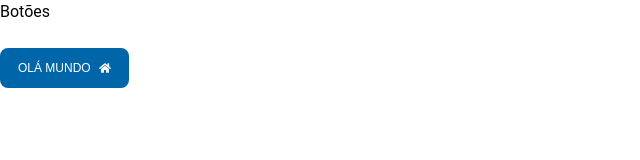
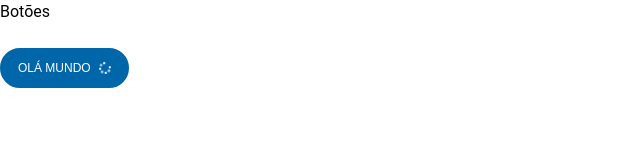
Before and after one commit to asjuanguilherme/design-system, a Next.js app: page / in a window 1280 px wide. Shown: the top 160 px of the page, without its empty margins (0-640 px from the left). Built offline with nearby package versions, Linux system fonts and the light colour scheme.

Commit message:
feat: implementação de novos ajustes e propriedades

```diff
--- a/src/components/Button/config.ts
+++ /dev/null
@@ -1,8 +0,0 @@
-export const config = {
-   cornerStyle: {
-      noRounded: '2px',
-      semiRounded: '4px',
-      fullyRounded: '999px',
-   },
-   hoverEffect: 'darken' //darken lighten or outline
-}
--- a/src/components/Button/index.tsx
+++ b/src/components/Button/index.tsx
@@ -8,14 +8,14 @@ interface Props {
    variant?: string;
    href?: string;
    target?: string;
-   corner?: string;
+   corner?: 'squared' | 'rounded' | 'pill';
    disabled?: boolean;
    prefix?: any;
    sufix?: any;
    loading?: boolean;
 }
 
-const Button = ({label, onClick, variant = 'primary', corner = 'semiRounded', href, target, disabled, prefix, sufix, loading} : Props) => {
+const Button = ({label, onClick, variant = 'primary', corner = 'rounded', href, target, disabled, prefix, sufix, loading} : Props) => {
    return (
       <S.Wrapper onClick={ onClick } variant={ variant } corner={ corner } disabled={disabled} >
          <a href={ href } target={ target } >
@@ -25,10 +25,13 @@ const Button = ({label, onClick, variant = 'primary', corner = 'semiRounded', hr
                </div>
             }
             { label }
-            { sufix &&
+            { (sufix && !loading) &&
                <div className="ml-2">
                   { sufix }
                </div>
+            }
+            { loading &&
+               <S.Loading className="ml-2" />
             }
          </a>
       </S.Wrapper>
--- a/src/components/Button/styles.ts
+++ b/src/components/Button/styles.ts
@@ -1,5 +1,6 @@
-import styled, { css, DefaultTheme, ThemeProps } from 'styled-components'
-import { darken, grayscale } from 'polished'
+import styled, { css, DefaultTheme, ThemeProps, keyframes } from 'styled-components'
+import { darken } from 'polished'
+import { FaSpinner } from 'react-icons/fa'
 
 const getCorner = ( props: ThemeProps<DefaultTheme>, variant: string ) => css`
    border-radius: ${ props => props.theme.corners[variant]};
@@ -56,3 +57,13 @@ export const Wrapper = styled.button<{ variant: string, corner: string; }>`
       ${ props => props.disabled === true && DisabledVariant };
    }
 `
+
+const spin = keyframes`
+   to {
+      transform: rotate(360deg);
+   }
+`
+
+export const Loading = styled(FaSpinner)`
+   animation: ${spin} .8s linear infinite;
+`
--- a/src/pages/index.tsx
+++ b/src/pages/index.tsx
@@ -10,8 +10,9 @@ const Index = () => {
         label="Olá Mundo"
         href="https://google.com.br"
         variant="primary"
-        corner="rounded"
+        corner="pill"
         sufix={ <FaHome/> }
+        loading={true}
       />
     </div>
   )
```
